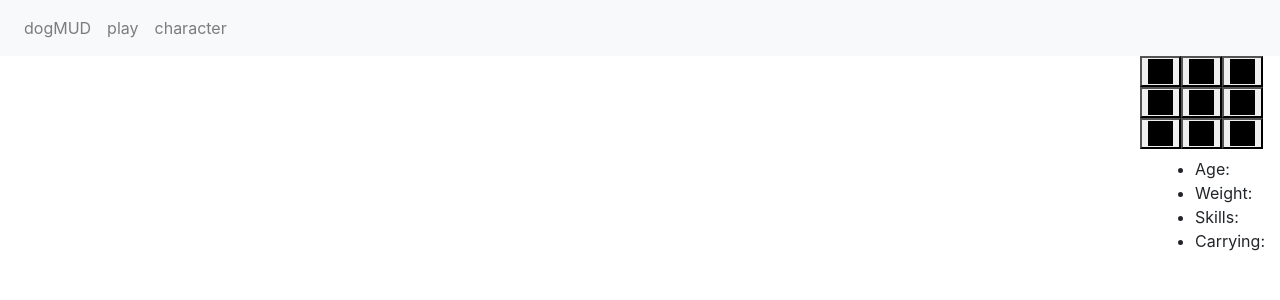
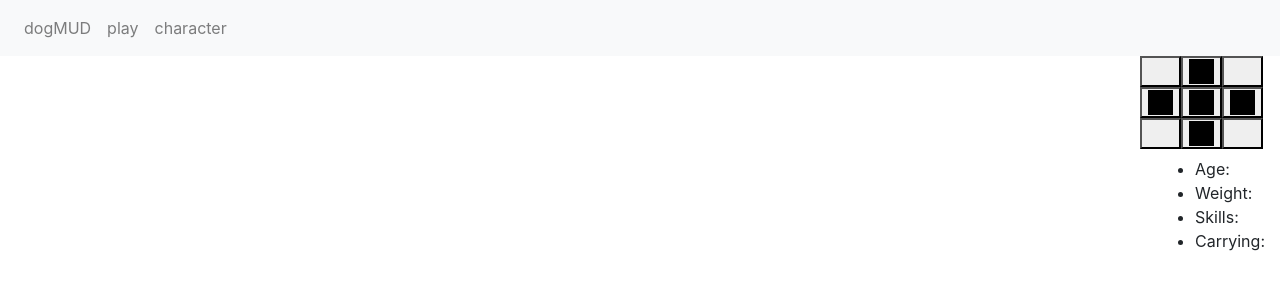
Before and after one commit to tababycatz/Final-Project, a React (Create React App) app in the folder project3/: page /play in a window 1280 px wide. Shown: the top 300 px of the page. Built offline with nearby package versions, Linux system fonts and the light colour scheme; no server answers.

Commit message:
stashing for merge

```diff
--- a/project3/src/components/game_components/Card.js
+++ b/project3/src/components/game_components/Card.js
@@ -122,6 +122,21 @@ class Card extends React.Component{
                 </div>
             </div>)
 
+            case("error"):
+            bttnArray.push(backBtn)
+            return(<div className="card">
+            <div className="card-body">
+                <h5 className="card-title">
+                    {this.props.title}
+                </h5>
+                <p className="card-text">
+                    {this.props.body}
+                </p>
+                {bttnArray}
+            </div>
+            </div>)
+
+
 
         }
 }
--- a/project3/src/components/game_components/MiniMap.js
+++ b/project3/src/components/game_components/MiniMap.js
@@ -3,29 +3,34 @@ import React from 'react';
 function MiniMap(props){
     return(<div>
         <div className="row">
-            <button onClick={(e) => props.move(1,e)}><div style={{backgroundColor:"black", height:"25px", width:"25px"}}>
+            <button><div style={{height:"25px",width:"25px"}}></div></button>
+
+            <button onClick={(e) => props.move("north",e)}><div style={{backgroundColor:"black", height:"25px", width:"25px"}}>
             </div></button>
-            <button onClick={(e) => props.move(2,e)}><div style={{backgroundColor:"black", height:"25px", width:"25px"}}>
-            </div></button>
-            <button onClick={(e) => props.move(3,e)}><div style={{backgroundColor:"black", height:"25px", width:"25px"}}>
-            </div></button>
+
+
+            <button>
+            <div style={{height:"25px",width:"25px"}}></div></button>
+
         </div>
 
         <div className="row">
-            <button onClick={(e) => props.move(4,e)}><div style={{backgroundColor:"black", height:"25px", width:"25px"}}>
+            <button onClick={(e) => props.move("west",e)}><div style={{backgroundColor:"black", height:"25px", width:"25px"}}>
             </div></button>
-           <button onClick={(e) => props.move(5,e)}><div style={{backgroundColor:"black", height:"25px", width:"25px"}}></div></button>
+           <button><div style={{backgroundColor:"black", height:"25px", width:"25px"}}></div></button>
 
-            <button onClick={(e) => props.move(6,e)}><div style={{backgroundColor:"black", height:"25px", width:"25px"}}>
+            <button onClick={(e) => props.move("east",e)}><div style={{backgroundColor:"black", height:"25px", width:"25px"}}>
             </div></button>
         </div>
         <div className="row">
-            <button onClick={(e) => props.move(7,e)}><div style={{backgroundColor:"black", height:"25px", width:"25px"}}>
+            <button>
+            <div style={{height:"25px",width:"25px"}}></div></button>
+
+            <button onClick={(e) => props.move("south",e)}><div style={{backgroundColor:"black", height:"25px", width:"25px"}}>
             </div></button>
-            <button onClick={(e) => props.move(8,e)}><div style={{backgroundColor:"black", height:"25px", width:"25px"}}>
-            </div></button>
-            <button onClick={(e) => props.move(9,e)}><div style={{backgroundColor:"black", height:"25px", width:"25px"}}>
-            </div></button>
+
+            <button>
+            <div style={{height:"25px",width:"25px"}}></div></button>
         </div>
 
     </div>)
--- a/project3/src/components/pages/MainGame.js
+++ b/project3/src/components/pages/MainGame.js
@@ -11,13 +11,15 @@ let bttns = [];
 
 class MainGame extends React.Component {
     state = {
+        playerID: 4,
         char: {},
         currentRoomNum: 3,
         currentRoomInv: {},
         allR: {},
         button: [],
         lastRoomLooked: 0,
-        errorModalOpen: false
+        errorModalOpen: false,
+        playerInventory:[]
     }
 
     constructor(props){
@@ -26,15 +28,17 @@ class MainGame extends React.Component {
 
         let allRms = {};
 
+        API.getOneChar(this.state.playerID).then(({data:charObj}) => {
+            this.state = {currentRoomNum: charObj.location}
+        }).catch(err => console.log(err))
+
 
         API.getRooms().then(({data:allRooms}) => {
             this.allRms = allRooms;
 
             this.state ={allR:this.allRms}
 
-        }).catch(err => console.log(err))
-
-
+        }).catch(err => console.log(err));
     }
 
 
@@ -91,7 +95,20 @@ class MainGame extends React.Component {
     }
 
     pickUpObject = object => {
-
+        bttns = []
+        API.pickUpObj(this.state.playerID,object.object_id).then(({data:newData}) => {
+            console.log(newData);
+            if(newData.status == 1){
+                this.setState({playerInventory:newData})
+                let responseCard = <Card key="0" type="error" title="Now Holding" body={newData.message} click2={this.pullRoom}/>
+                bttns.push(responseCard)
+                this.setState({button:bttns});
+            } else {
+                let responseCard = <Card key="0" type="error" title="Could not Pick Up" body={"This object is currently: " + newData.message} click2={this.pullRoom} />
+                bttns.push(responseCard)
+                this.setState({button:bttns});
+            }
+        })
     }
 
     lookInRoom = () => {
@@ -108,10 +125,15 @@ class MainGame extends React.Component {
     }
 
     movePlayer = dir => {
-        if(this.state.currentRoomNum != dir){
-            this.setState({currentRoomNum:dir})
-            this.newRoom()
-        }
+        API.moveRoom(this.state.playerID,dir).then(({data: res}) => {
+            console.log(res)
+            if(res){
+                this.setState({currentRoomNum:res.room})
+                this.newRoom()
+            } else {
+                console.log("Can't move that way")
+            }
+        })
     }
 
     newRoom = () => {
--- a/project3/src/components/utils/API.js
+++ b/project3/src/components/utils/API.js
@@ -19,5 +19,16 @@ export default {
   },
   getRoom: function (id) {
     return axios.get("https://dogmudserv.herokuapp.com/dmxapi/getroominv/" + id);
+  },
+  moveRoom: function(id,dir) {
+    return axios.get("https://dogmudserv.herokuapp.com/dmxapi/moveChar/" + id + "/" + dir)
+  },
+
+  pickUpObj: function(charID,objID){
+    return(axios.get("https://dogmudserv.herokuapp.com/dmxapi/pickupobj/" + charID + "/" + objID))
+  },
+  drop: function(charID){
+    return(axios.get("https://dogmudserv.herokuapp.com/dmxapi/pickupobj/" + charID))
   }
+
 };
```
